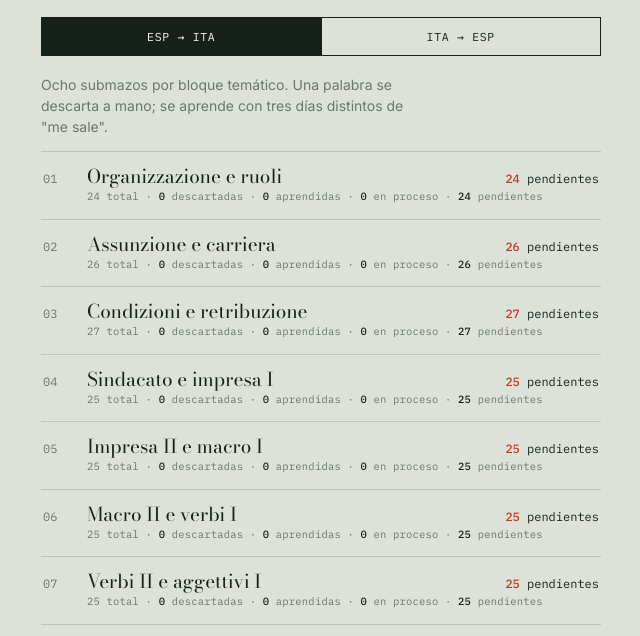
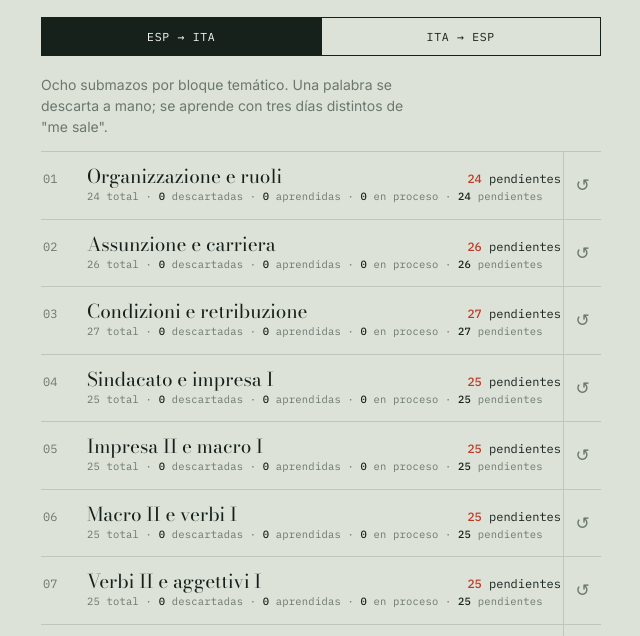
Before and after one commit to giormentia-ai/italiano, a plain HTML site: page lavoro.html in a window 1280 px wide. Shown: the part 162-798 px from the top of the page, without its empty margins (319-959 px from the left). Drawn offline with nearby package versions, Linux system fonts and the light colour scheme.

Commit message:
Add files via upload

```diff
--- a/lavoro.html
+++ b/lavoro.html
@@ -70,12 +70,19 @@
   /* ---------- indice ---------- */
   .lead{font-size:14px;color:var(--slate);margin:18px 0 4px;max-width:44ch}
   .decks{list-style:none;margin:14px 0 0;padding:0}
+  .deck-row{display:flex;align-items:stretch;border-bottom:1px solid var(--linea)}
+  .deck-row:first-child{border-top:1px solid var(--linea)}
   .deck{
-    display:block;width:100%;text-align:left;background:none;border:0;
-    border-bottom:1px solid var(--linea);padding:14px 2px;cursor:pointer;font:inherit;color:inherit;
+    display:block;flex:1;min-width:0;text-align:left;background:none;border:0;
+    padding:14px 2px;cursor:pointer;font:inherit;color:inherit;
   }
-  .deck:first-child{border-top:1px solid var(--linea)}
   .deck:disabled{cursor:default}
+  .deck-reset{
+    flex-shrink:0;width:38px;background:none;border:0;border-left:1px solid var(--linea);
+    color:var(--slate);font-size:17px;cursor:pointer;line-height:1;
+  }
+  .deck-reset:hover{background:var(--inchiostro);color:var(--scheda)}
+  .deck-reset:focus-visible{outline:2px solid var(--rosso);outline-offset:-2px}
   .deck-top{display:grid;grid-template-columns:32px 1fr auto;gap:12px;align-items:baseline}
   .deck:hover:not(:disabled) .dname,.deck:focus-visible .dname{color:var(--rosso)}
   .deck:focus-visible{outline:2px solid var(--rosso);outline-offset:3px}
@@ -654,10 +661,14 @@ function disegnaIndice(){
     const c = contaMazo(m, direzione);
     T.tot+=c.tot; T.desc+=c.desc; T.apr+=c.apr; T.proc+=c.proc; T.pend+=c.pend;
     const giro = c.pend + c.proc;
+    const disponibles = m.carte.filter(x=>!isDescartada(x[0]));
+
+    const fila = document.createElement("div");
+    fila.className = "deck-row";
 
     const b = document.createElement("button");
     b.className = "deck";
-    b.disabled = giro === 0;
+    b.disabled = disponibles.length === 0;
     b.innerHTML =
       `<span class="deck-top">
          <span class="dnum">${String(i+1).padStart(2,"0")}</span>
@@ -665,8 +676,39 @@ function disegnaIndice(){
          <span class="dstat ${giro===0?"done":""}">${giro===0?"<b>listo</b>":`<b>${c.pend}</b> pendientes`}</span>
        </span>
        <span class="dbreak">${c.tot} total · <b>${c.desc}</b> descartadas · <b>${c.apr}</b> aprendidas · <b>${c.proc}</b> en proceso · <b>${c.pend}</b> pendientes</span>`;
-    if(giro) b.onclick = ()=>avvia(m.carte.filter(x=>inGiro(x[0],direzione)).map(x=>x[0]), m.nome, i);
-    lista.appendChild(b);
+    if(disponibles.length){
+      b.onclick = ()=>{
+        const ids = giro>0
+          ? m.carte.filter(x=>inGiro(x[0],direzione)).map(x=>x[0])
+          : disponibles.map(x=>x[0]);
+        avvia(ids, m.nome, i);
+      };
+    }
+    fila.appendChild(b);
+
+    if(disponibles.length){
+      const r = document.createElement("button");
+      r.className = "deck-reset";
+      r.title = "Reiniciar mazo";
+      r.setAttribute("aria-label", "Reiniciar mazo");
+      r.textContent = "↺";
+      r.onclick = async (e)=>{
+        e.stopPropagation();
+        const dirTxt = direzione==="es-it" ? "ESP → ITA" : "ITA → ESP";
+        if(!confirm(`¿Reiniciar "${m.nome}"? Todas las que no descartaste vuelven a pendientes, solo en ${dirTxt}. Las descartadas no se tocan.`)) return;
+        m.carte.forEach(x=>{
+          if(isDescartada(x[0])) return;
+          const s = stato[x[0]] ? {...stato[x[0]]} : {};
+          s[direzione] = {dias:0, giorno:null};
+          stato[x[0]] = s;
+        });
+        await salva();
+        disegnaIndice();
+      };
+      fila.appendChild(r);
+    }
+
+    lista.appendChild(fila);
   });
 
   $("#t-total").textContent = T.tot;
```
Also changed, not shown: istruzione.html (+48 -6 lines), salute.html (+48 -6 lines).
